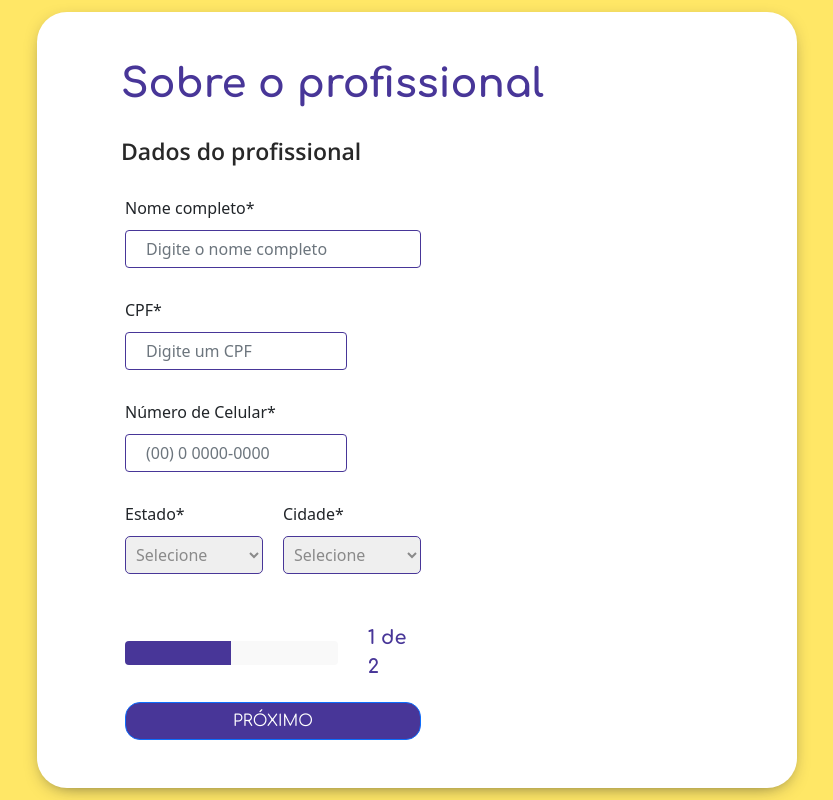
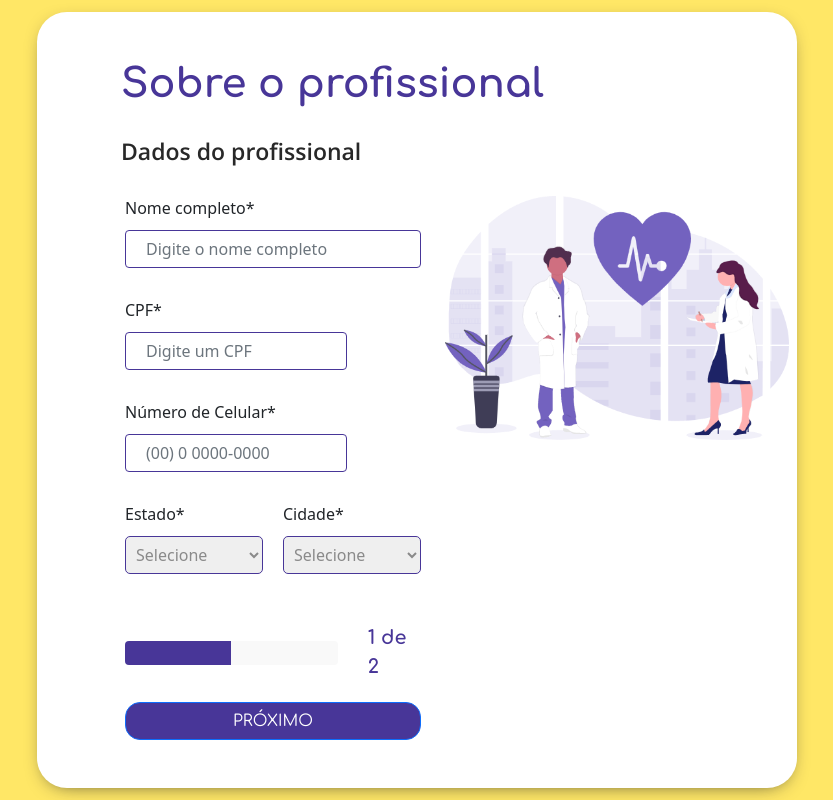
Before and after one commit to PefoKun/TelaLoginMedico, a Vue app in the folder sistema/: page /#/ in a window 1280 px wide. Shown: the whole page, without its empty margins (223-1056 px from the left). Built offline with nearby package versions, Linux system fonts and the light colour scheme.

Commit message:
Inserindo imagem na página

```diff
--- a/sistema/src/components/formularioPersonalDataPage.vue
+++ b/sistema/src/components/formularioPersonalDataPage.vue
@@ -1,4 +1,5 @@
 <template>
+  <section>
   <div class="container" style="width:50%">
     <b-form class="form-default" @submit.stop.prevent>
       <!--Nome Completo-->
@@ -90,15 +91,15 @@
       </div>
       </template>
       </SplitTwo>
-
       <ProgressBar :max="2" :progress="1"/>
-
       <ButtonSubmit/>
-
     </b-form>
 
+  </div>
+  <div class="container imgdesktop" style="width:50%">
 
   </div>
+  </section>
 </template>
 
 <script>
@@ -151,6 +152,9 @@ export default {
 @import '../assets/variaveis.scss';
 
 
+section{
+  display: flex;
+
 .form-default{
   width: 100%;
   position:relative;
@@ -192,6 +196,11 @@ export default {
   margin-left: 20px;
   }
 }
-
+  .imgdesktop{
+    background-image: url('@/assets/images/desktop/desktop-pagina-1.png');
+    background-repeat: no-repeat;
+    background-size: contain;
+  }
+}
 
 </style>
```
